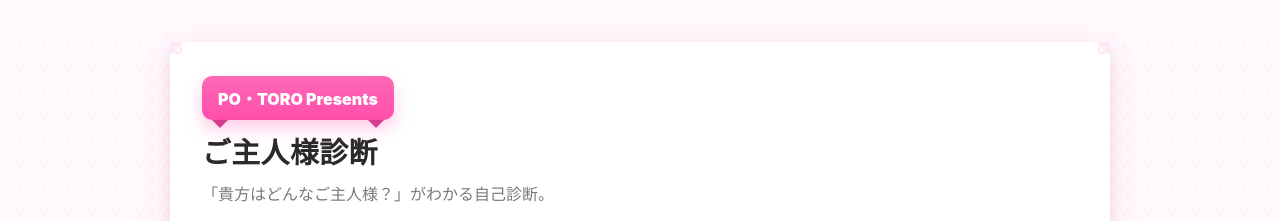
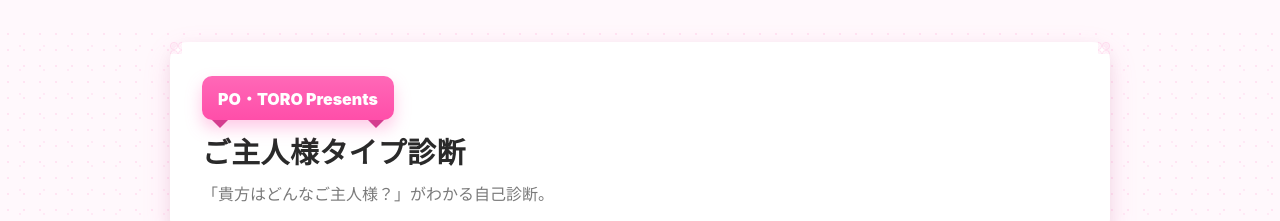
Before and after one commit to POTORO1001/potoro-diagnosis, a plain HTML site: page index.html in a window 1280 px wide. Shown: the top 221 px of the page. Drawn offline with Linux system fonts and the light colour scheme.

Commit message:
Update index.html

```diff
--- a/index.html
+++ b/index.html
@@ -3,7 +3,7 @@
 <head>
 <meta charset="utf-8" />
 <meta name="viewport" content="width=device-width, initial-scale=1" />
-<title>ご主人様診断｜ポ・トロ（レースver.）</title>
+<title>ご主人様タイプ診断｜ポ・トロ（レースver.）</title>
 <meta name="description" content="貴方はどんなご主人様？7タイプ診断で“あなた像”を楽しくチェック。最後は決め台詞つき！" />
 <style>
   :root{
@@ -94,7 +94,7 @@
   <div class="container">
     <div class="card">
       <span class="ribbon">PO・TORO Presents</span>
-      <h1>ご主人様診断</h1>
+      <h1>ご主人様タイプ診断</h1>
       <p class="lead">「貴方はどんなご主人様？」がわかる自己診断。</p>
     </div>
 
```
